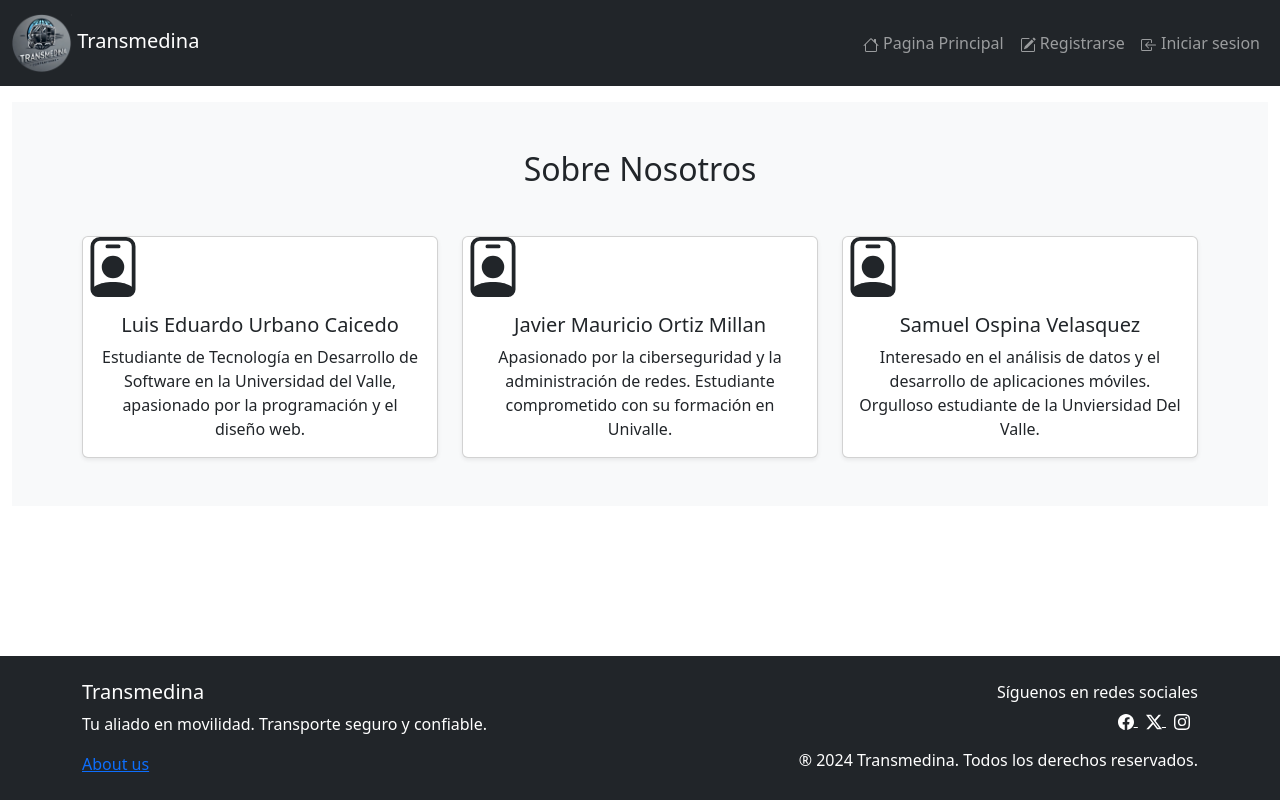
After one commit to luiseurban/Transmedina_Project, a Django app: template conductores/templates/pages/about_us/about.html in a window 1280 px wide. The commit adds this page. Run offline with Django 3.2, Linux system fonts and the light colour scheme; the template is opened without the code that fills it, so the values that code supplies are empty; some libraries are stand-ins or nearby versions.

Commit message:
creacion de about us

```diff
--- a/Transmedina/urls.py
+++ b/Transmedina/urls.py
@@ -22,4 +22,5 @@ urlpatterns = [
     #CURD NOVEDADES
     path('novedades/', views.novedades_main_view, name='novedades'),
     path('novedades/create_novedad/', views.create_novedad, name='create_novedad'),
+    path('about/', views.about, name='about'),
 ]
--- a/conductores/templates/layout/base.html
+++ b/conductores/templates/layout/base.html
@@ -154,7 +154,7 @@
               <h5>Transmedina</h5>
               <p>Tu aliado en movilidad. Transporte seguro y confiable.</p>
 
-              <p class="mb-2">About us</p>
+              <a href="/about" class="mb-2">About us</a>
             </div>
 
 
--- /dev/null
+++ b/conductores/templates/pages/about_us/about.html
@@ -0,0 +1,80 @@
+{% extends 'layout/base.html' %}´
+{% block content %}
+<!DOCTYPE html>
+<html lang="es">
+
+<head>
+    <meta charset="UTF-8">
+    <meta name="viewport" content="width=device-width, initial-scale=1">
+    <title>Sobre Nosotros - Estudiantes Univalle</title>
+    <link href="https://cdn.jsdelivr.net/npm/bootstrap@5.3.3/dist/css/bootstrap.min.css" rel="stylesheet">
+</head>
+
+<body>
+    <section class="py-5 bg-light">
+        <div class="container text-center">
+            <h2 class="mb-5">Sobre Nosotros</h2>
+            <div class="row g-4">
+
+                <!-- Estudiante 1 -->
+                <div class="col-md-4">
+                    <div class="card h-100 shadow-sm">
+                        <svg xmlns="http://www.w3.org/2000/svg" width="60" height="60" fill="currentColor"
+                            class="bi bi-person-badge" viewBox="0 0 16 16">
+                            <path d="M6.5 2a.5.5 0 0 0 0 1h3a.5.5 0 0 0 0-1zM11 8a3 3 0 1 1-6 0 3 3 0 0 1 6 0" />
+                            <path
+                                d="M4.5 0A2.5 2.5 0 0 0 2 2.5V14a2 2 0 0 0 2 2h8a2 2 0 0 0 2-2V2.5A2.5 2.5 0 0 0 11.5 0zM3 2.5A1.5 1.5 0 0 1 4.5 1h7A1.5 1.5 0 0 1 13 2.5v10.795a4.2 4.2 0 0 0-.776-.492C11.392 12.387 10.063 12 8 12s-3.392.387-4.224.803a4.2 4.2 0 0 0-.776.492z" />
+                        </svg>
+                        <div class="card-body">
+                            <h5 class="card-title">Luis Eduardo Urbano Caicedo</h5>
+                            <p class="card-text">Estudiante de Tecnología en Desarrollo de Software en la Universidad
+                                del Valle, apasionado por la programación y el diseño web.</p>
+                        </div>
+                    </div>
+                </div>
+
+                <!-- Estudiante 2 -->
+                <div class="col-md-4">
+                    <div class="card h-100 shadow-sm">
+                        <svg xmlns="http://www.w3.org/2000/svg" width="60" height="60" fill="currentColor"
+                            class="bi bi-person-badge" viewBox="0 0 16 16">
+                            <path d="M6.5 2a.5.5 0 0 0 0 1h3a.5.5 0 0 0 0-1zM11 8a3 3 0 1 1-6 0 3 3 0 0 1 6 0" />
+                            <path
+                                d="M4.5 0A2.5 2.5 0 0 0 2 2.5V14a2 2 0 0 0 2 2h8a2 2 0 0 0 2-2V2.5A2.5 2.5 0 0 0 11.5 0zM3 2.5A1.5 1.5 0 0 1 4.5 1h7A1.5 1.5 0 0 1 13 2.5v10.795a4.2 4.2 0 0 0-.776-.492C11.392 12.387 10.063 12 8 12s-3.392.387-4.224.803a4.2 4.2 0 0 0-.776.492z" />
+                        </svg>
+                       <div class="card-body">
+                            <h5 class="card-title">Javier Mauricio Ortiz Millan</h5>
+                            <p class="card-text">Apasionado por la ciberseguridad y la administración de redes.
+                                Estudiante comprometido con su formación en Univalle.</p>
+                        </div>
+                    </div>
+                </div>
+
+                <!-- Estudiante 3 -->
+                <div class="col-md-4">
+
+                    <div class="card h-100 shadow-sm" item_center>
+                        <svg xmlns="http://www.w3.org/2000/svg" width="60" height="60" fill="currentColor"
+                            class="bi bi-person-badge" viewBox="0 0 16 16">
+                            <path d="M6.5 2a.5.5 0 0 0 0 1h3a.5.5 0 0 0 0-1zM11 8a3 3 0 1 1-6 0 3 3 0 0 1 6 0" />
+                            <path
+                                d="M4.5 0A2.5 2.5 0 0 0 2 2.5V14a2 2 0 0 0 2 2h8a2 2 0 0 0 2-2V2.5A2.5 2.5 0 0 0 11.5 0zM3 2.5A1.5 1.5 0 0 1 4.5 1h7A1.5 1.5 0 0 1 13 2.5v10.795a4.2 4.2 0 0 0-.776-.492C11.392 12.387 10.063 12 8 12s-3.392.387-4.224.803a4.2 4.2 0 0 0-.776.492z" />
+                        </svg>
+                        <div class="card-body">
+                            <h5 class="card-title">Samuel Ospina Velasquez</h5>
+                            <p class="card-text">Interesado en el análisis de datos y el desarrollo de aplicaciones
+                                móviles. Orgulloso estudiante de la Unviersidad Del Valle.</p>
+                        </div>
+                    </div>
+                </div>
+
+            </div>
+        </div>
+    </section>
+
+    <script src="https://cdn.jsdelivr.net/npm/bootstrap@5.3.3/dist/js/bootstrap.bundle.min.js"></script>
+</body>
+
+</html>
+
+{% endblock %}
--- a/conductores/views.py
+++ b/conductores/views.py
@@ -308,3 +308,7 @@ def create_novedad(request):
     else:
         form = Novedad_Form()
     return render(request, 'pages/NovedadesPages/create_novedad/create_novedad.html', {'form': form})
+
+
+def about(request):
+    return render(request, 'pages/about_us/about.html')
```
